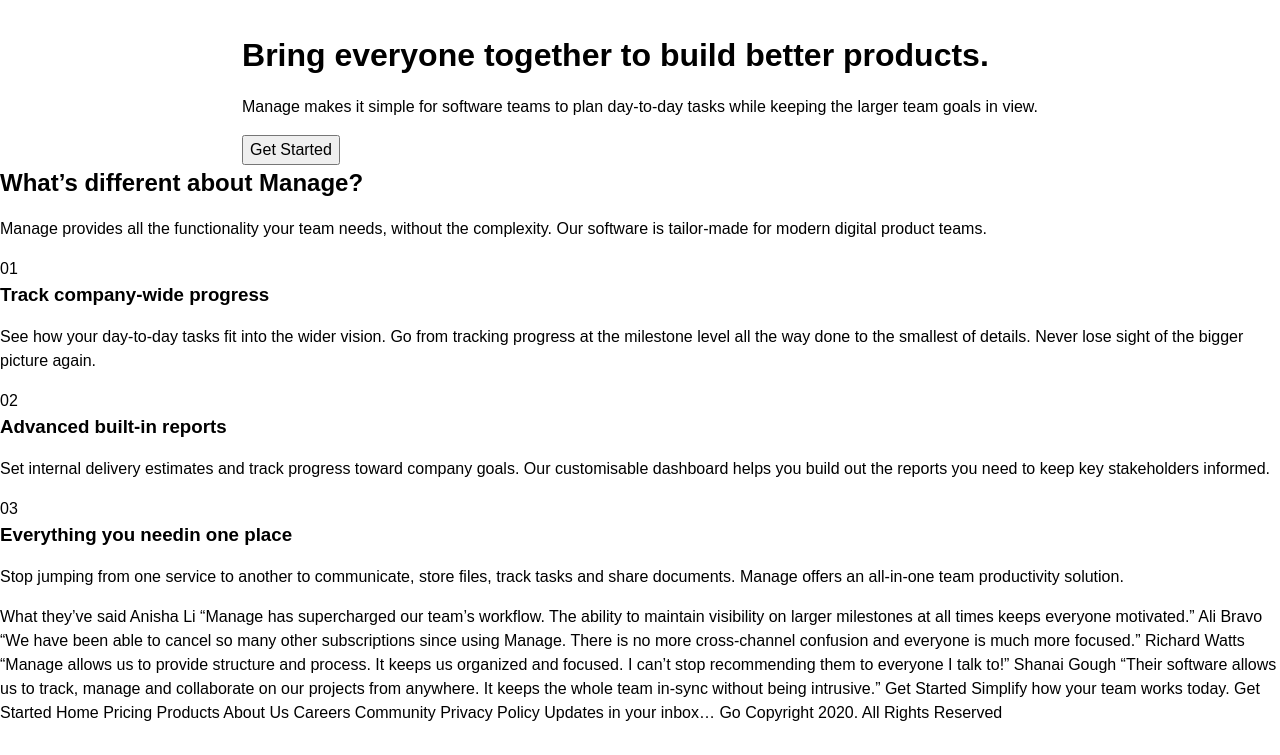
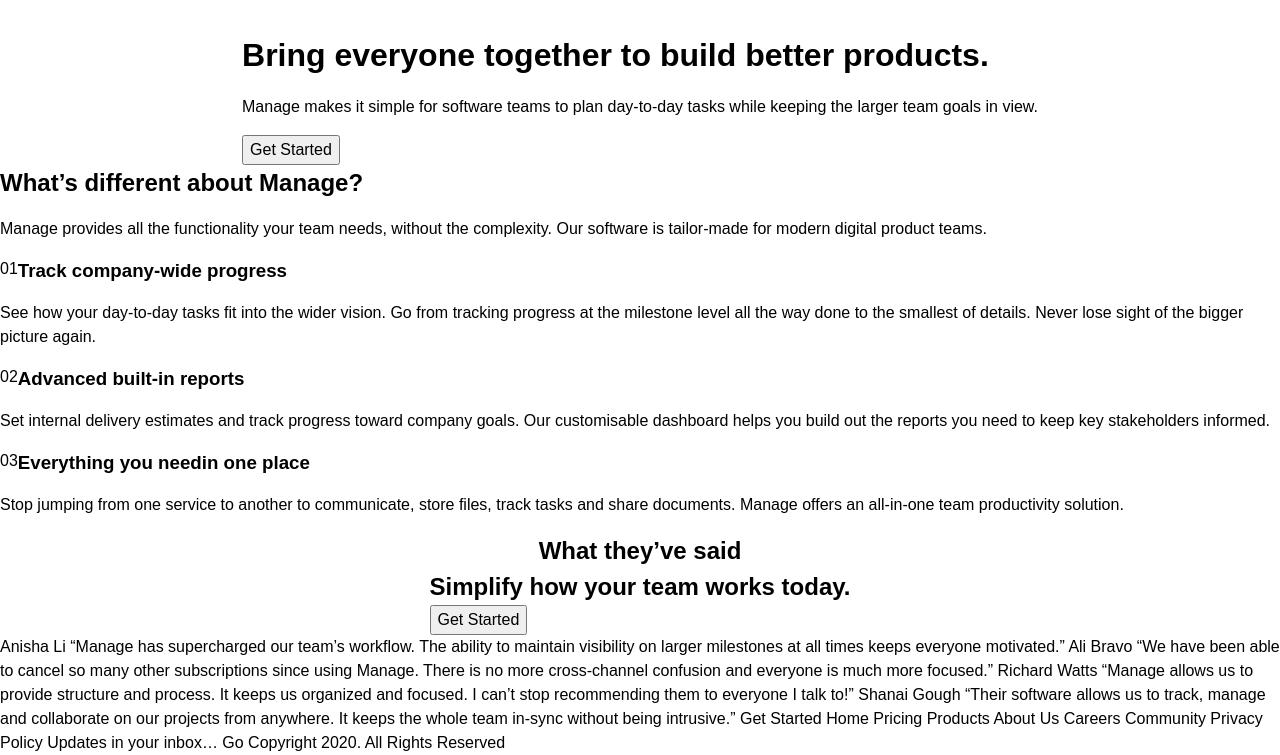
Before and after one commit to Mrbabet/manage-landing-page, a plain HTML site: page index.html in a window 1280 px wide. Shown: the part 99-854 px from the top of the page. Before the commit the page ends 824 px from the top, so only its background shows below. Drawn offline with Linux system fonts and the light colour scheme.

Commit message:
Add files via upload

```diff
--- a/index.html
+++ b/index.html
@@ -83,32 +83,51 @@
           software is tailor-made for modern digital product teams.</p>
       </div>
       <div>
-        <span>01 </span>
-        <h3>Track company-wide progress</h3>
+        <div class="flex">
+          <span>01</span>
+          <h3>Track company-wide progress</h3>
+        </div>
         <p>See how your day-to-day tasks fit into the wider
           vision. Go from tracking progress at the milestone level all the way done to
           the smallest of details. Never lose sight of the bigger picture again.</p>
 
       </div>
       <div>
-        <span>02</span>
-        <h3>Advanced built-in reports</h3>
+        <div class="flex">
+          <span>02</span>
+          <h3>Advanced built-in reports</h3>
+        </div>
         <p>Set internal delivery estimates and track progress
           toward company goals. Our customisable dashboard helps you build out the
           reports you need to keep key stakeholders informed.</p>
       </div>
       <div>
-        <span>03</span>
-        <h3>Everything you needin one place</h3>
+        <div class="flex">
+          <span>03</span>
+          <h3>Everything you needin one place</h3>
+        </div>
         <p> Stop jumping from one service to another to communicate, store
           files, track tasks and share documents. Manage offers an all-in-one team
           productivity solution.</p>
       </div>
     </header>
+    <header class="carousel-container">
+      <h2>What they’ve said</h2>
+      <div class="carousel-slide"></div>
+      <div class="carousel-slide"></div>
+      <div class="carousel-slide"></div>
+
+    </header>
+    <header>
+      <h2>Simplify how your team works today.</h2>
+      <button>Get Started</button>
+    </header>
+
     </main>
+    <footer></footer>
 
 
-       What they’ve said Anisha Li “Manage has supercharged
+        Anisha Li “Manage has supercharged
     our team’s workflow. The ability to maintain visibility on larger milestones
     at all times keeps everyone motivated.” Ali Bravo “We have been able to
     cancel so many other subscriptions since using Manage. There is no more
@@ -117,7 +136,7 @@
     and focused. I can’t stop recommending them to everyone I talk to!” Shanai
     Gough “Their software allows us to track, manage and collaborate on our
     projects from anywhere. It keeps the whole team in-sync without being
-    intrusive.” Get Started Simplify how your team works today. Get Started Home
+    intrusive.”   Get Started Home
     Pricing Products About Us Careers Community Privacy Policy Updates in your
     inbox… Go Copyright 2020. All Rights Reserved
 
--- a/style.scss
+++ b/style.scss
@@ -67,6 +67,9 @@ select {
 }
 body {
   position: relative;
+}
+.flex {
+  display: flex;
 }
 
 nav {
```
Also changed, not shown: style.css, 1 other file.
